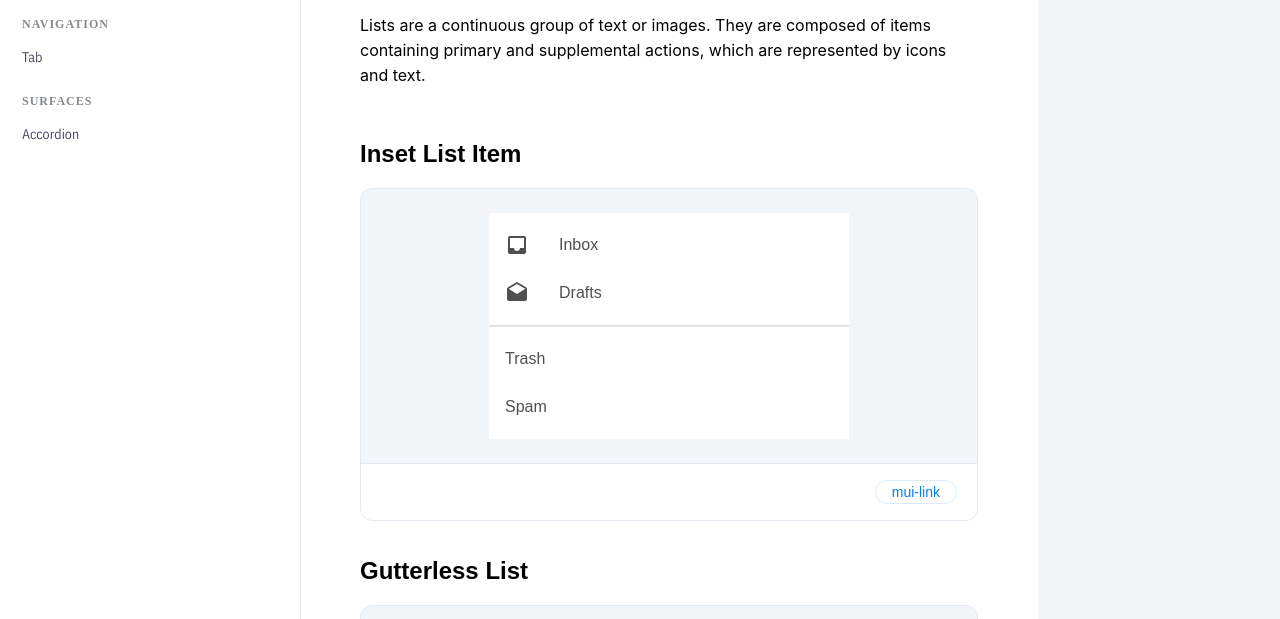
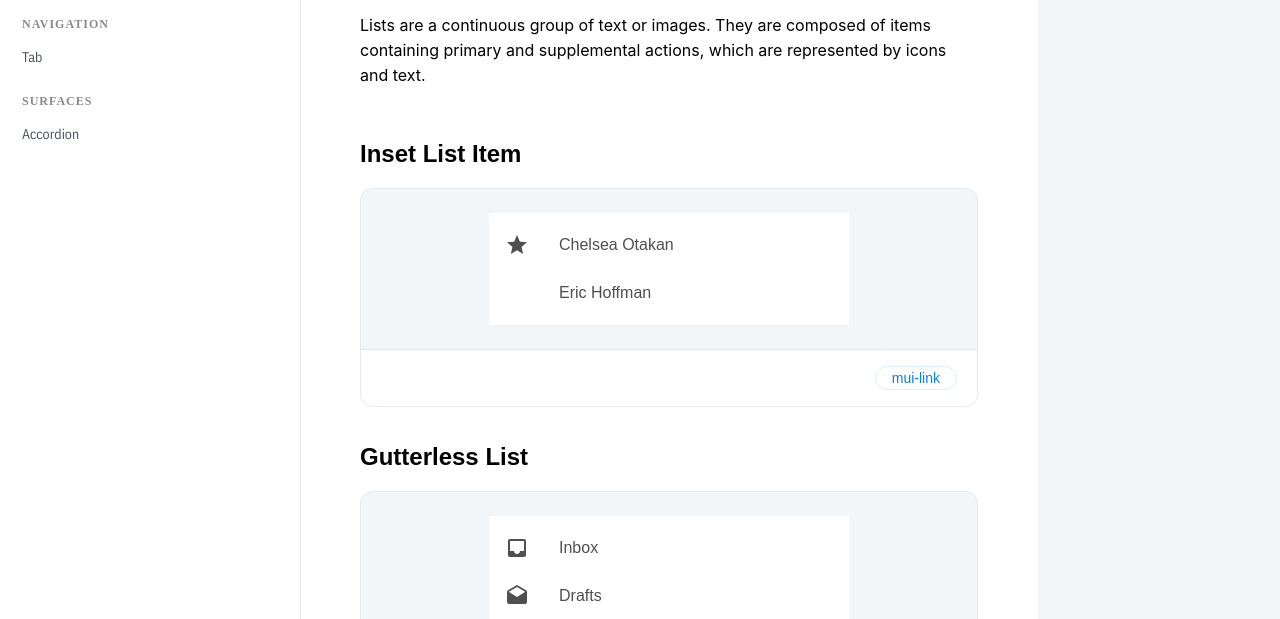
Before and after one commit to jeeseongmin/mui-clone, a plain HTML site: page index.html in a window 1280 px wide. Shown: the part 181-800 px from the top of the page. Drawn offline with nearby package versions, Linux system fonts and the light colour scheme.

Commit message:
feat : Inset list item UI 개발

```diff
--- a/css/style.scss
+++ b/css/style.scss
@@ -471,6 +471,9 @@ input[id="check1"]:checked{
 .hidden {
     display : none;
 }
+.visibility-hidden {
+    visibility : hidden;
+}
 
 .red {
     border : 1px solid red;
--- a/index.html
+++ b/index.html
@@ -805,21 +805,12 @@
                 <div class="list-component">
                   <ul>
                     <li>
-                      <span class="icon material-icons"> inbox </span>
-                      <p>Inbox</p>
+                      <span class="icon material-icons"> star </span>
+                      <p>Chelsea Otakan</p>
                     </li>
                     <li>
-                      <span class="icon material-icons"> drafts </span>
-                      <p>Drafts</p>
-                    </li>
-                  </ul>
-                  <hr class="list-hr" />
-                  <ul>
-                    <li>
-                      <p>Trash</p>
-                    </li>
-                    <li>
-                      <p>Spam</p>
+                      <span class="icon material-icons visibility-hidden"> star </span>
+                      <p>Eric Hoffman</p>
                     </li>
                   </ul>
                 </div>
```
Also changed, not shown: css/style.css, 1 other file.
